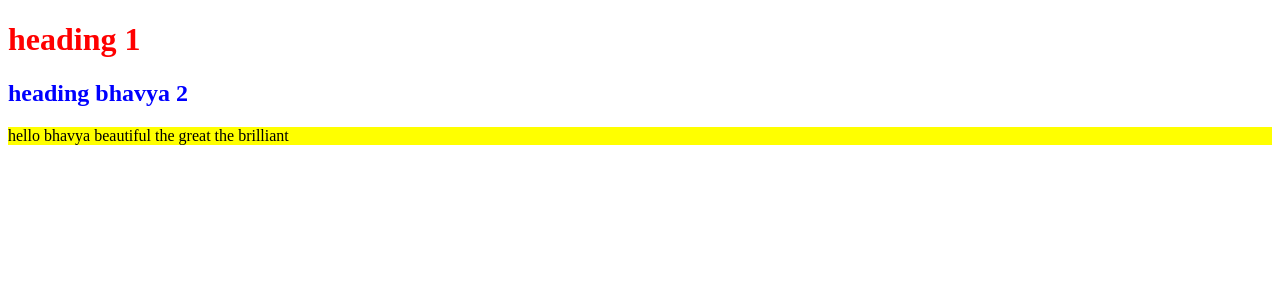
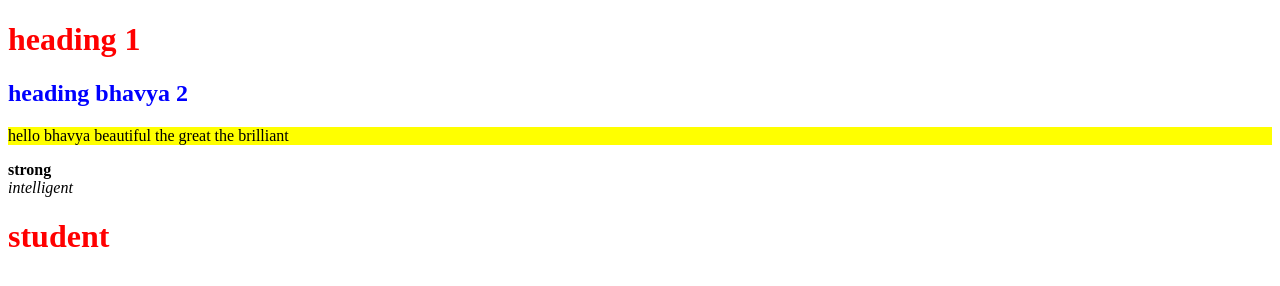
Before and after one commit to nerellabhavya/localrepo, a plain HTML site: page index.html in a window 1280 px wide. Drawn offline with Linux system fonts and the light colour scheme.

Commit message:
upgraded

```diff
--- a/index.html
+++ b/index.html
@@ -10,5 +10,9 @@
     <h1>heading 1</h1>
     <h2>heading bhavya 2</h2>
     <p>hello bhavya beautiful the great the brilliant</p>
+    <b>strong</b>
+    <br>
+    <i>intelligent</i>
+    <h1>student</h1>
 </body>
 </html>
```
